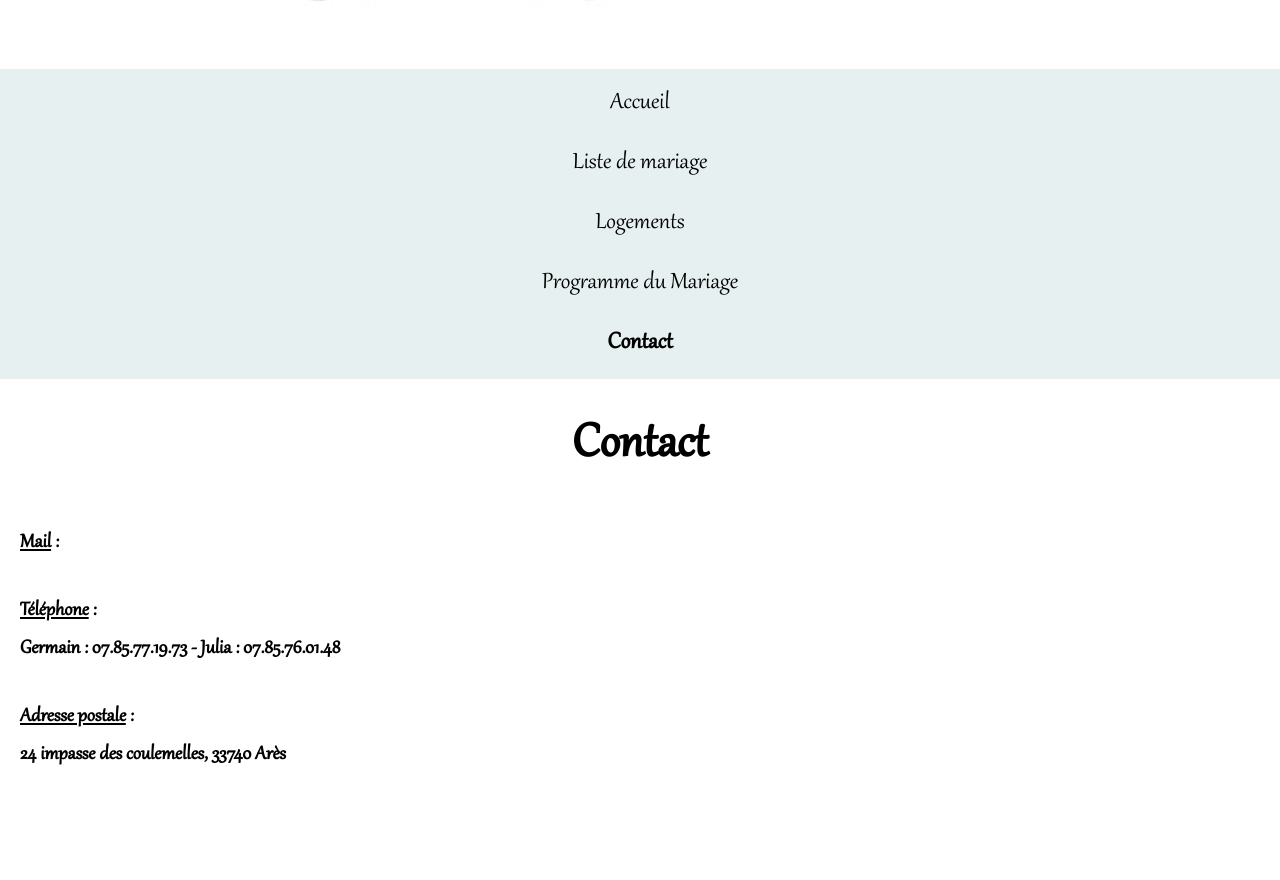
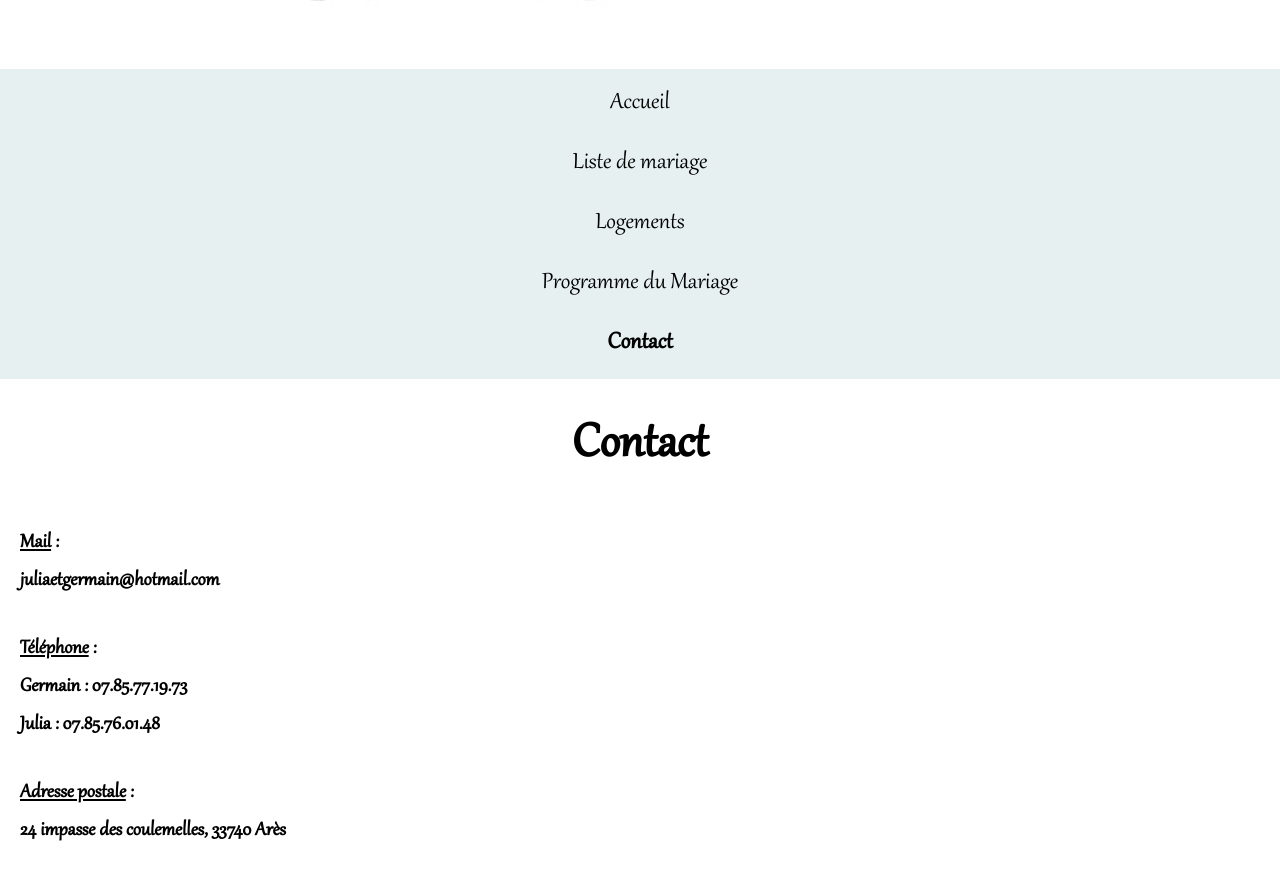
Before and after one commit to Germinal-A/Site-du-Mariage-de-Julia-et-Germain, a Jekyll site: the page built from contact.md, in a window 1280 px wide and 900 px high, scrolled down 653 px. Shown: the top 880 px of the window. Built offline with Jekyll 4.4.1, drawn with Linux system fonts in a browser that asks for light colours; before the commit the page ends 1477 px from its top, so only the background shows below that.

Commit message:
Update contact.md

```diff
--- a/contact.md
+++ b/contact.md
@@ -7,7 +7,6 @@ weight: 5
 ## {{page.title}}
 
 
-#### <u>Mail</u> :<br/>
-<a href="mailto:juliaetgermain@hotmail.com"></a>
-#### <u>Téléphone</u> :<br/>Germain : 07.85.77.19.73 - Julia : 07.85.76.01.48
+#### <u>Mail</u> :<br/><a href="mailto:juliaetgermain@hotmail.com">juliaetgermain@hotmail.com</a>
+#### <u>Téléphone</u> :<br/>Germain : <a href="tel:+33785771973">07.85.77.19.73</a><br/>Julia : <a href="tel:+33785760148">07.85.76.01.48</a>
 #### <u>Adresse postale</u> :<br/>24 impasse des coulemelles, 33740 Arès
```
